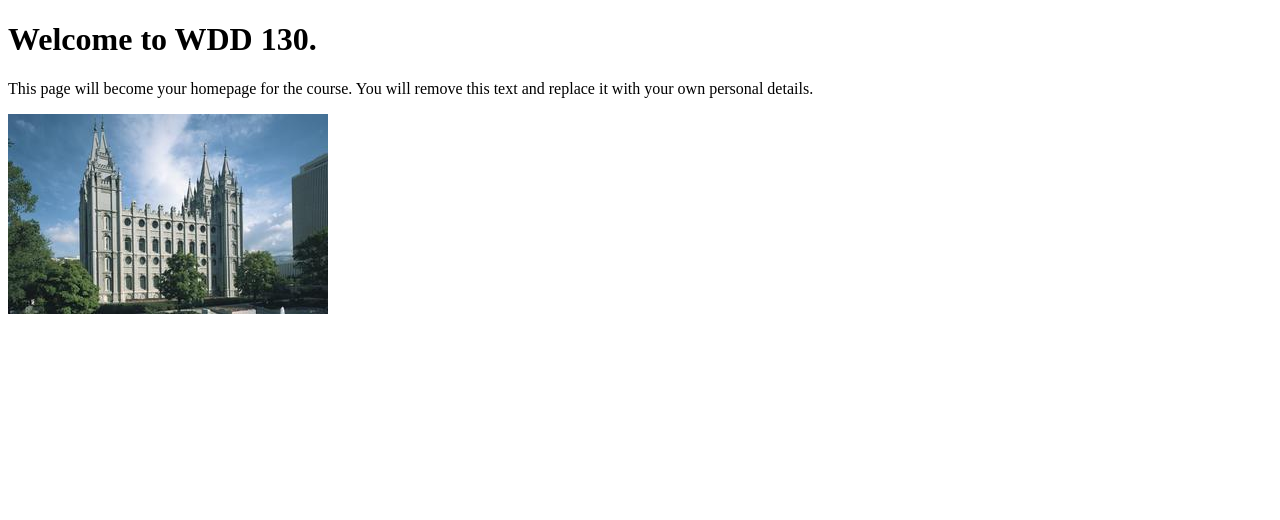
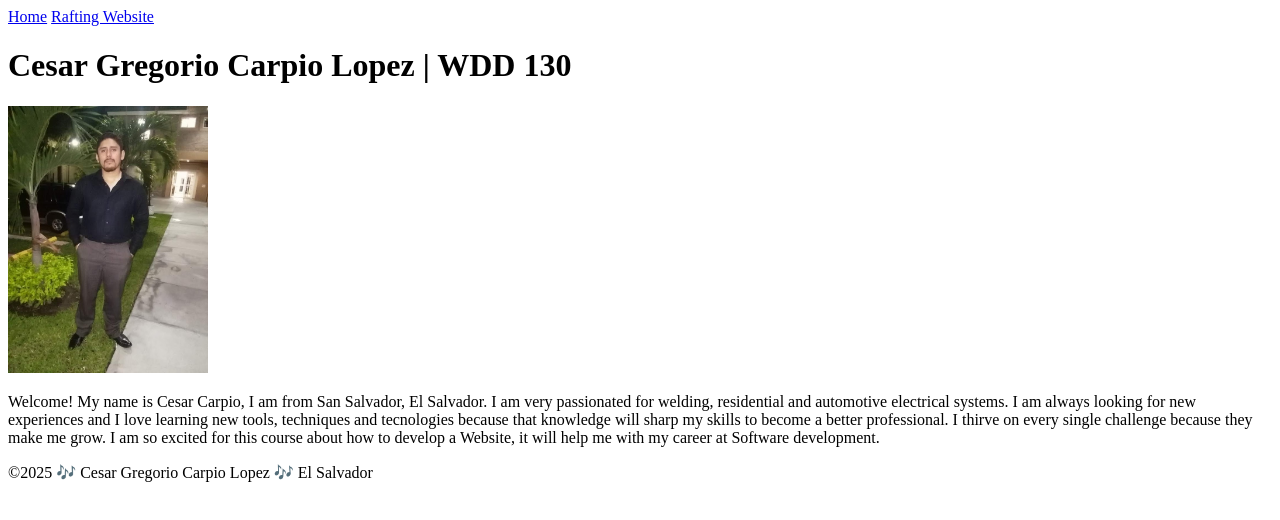
Before and after one commit to carpiolopez-c/wdd130, a plain HTML site: page index.html in a window 1280 px wide. Drawn offline with Linux system fonts and the light colour scheme.

Commit message:
w1 index

```diff
--- a/index.html
+++ b/index.html
@@ -1,14 +1,34 @@
 <!DOCTYPE html>
 <html lang="en">
+
 <head>
     <meta charset="UTF-8">
     <meta name="viewport" content="width=device-width, initial-scale=1.0">
-    <title>WDD 130 | Personal Homepage</title>
+    <title>Cesar Gregorio Carpio Lopez | WDD 130</title>
 </head>
+
 <body>
-    <h1>Welcome to WDD 130.</h1>
-    <p>This page will become your homepage for the course. You will remove this text and replace it with your own personal details.</p>
+    <header>
+        <a href="#">Home</a>
+        <a href="wwr/">Rafting Website</a>
+    </header>
 
-    <img src="images/salt-lake-temple.jpg" alt="The Salt Lake Temple.">
+    <main>
+        <h1>Cesar Gregorio Carpio Lopez | WDD 130</h1>
+        <img src="images/profile.jpg" alt="My picture" width="200">
+        <p>Welcome! My name is Cesar Carpio, I am from San Salvador, El Salvador. I am very passionated for welding,
+            residential and automotive electrical systems. I am always looking for new experiences and I love learning
+            new tools, techniques and tecnologies
+            because that knowledge will sharp my skills to become a better professional. I thirve on every single
+            challenge
+            because they make me grow. I am so excited for this course about how to
+            develop a Website, it will help me with my career at Software development.
+        </p>
+    </main>
+
+    <footer>
+        <p>&copy;2025 🎶 Cesar Gregorio Carpio Lopez 🎶 El Salvador</p>
+    </footer>
 </body>
+
 </html>
```
Also changed, not shown: images/profile.jpg (added).
